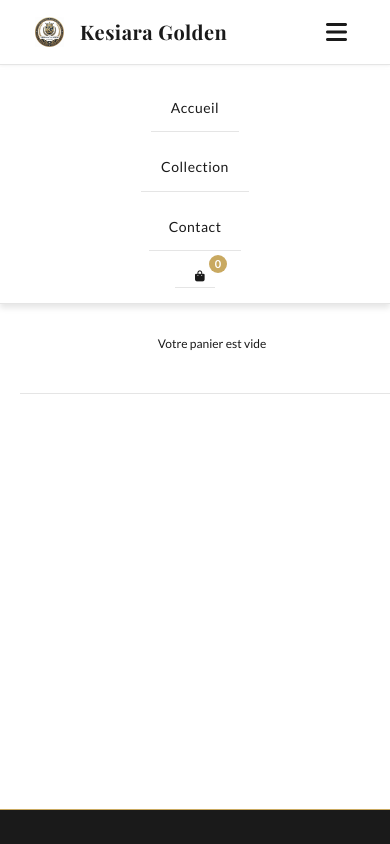
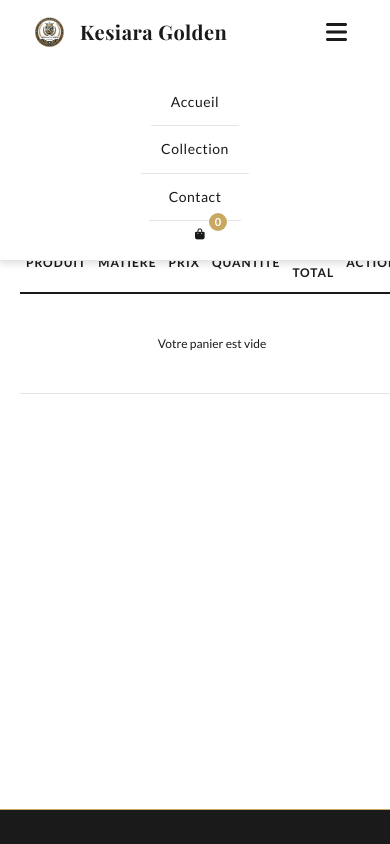
Before and after one commit to s-bep/kesiara-golden, a website: page cart.html in a window 390 px wide. Both pictures are taken after a click on the button "Menu". Shown: the top 844 px of the page. Drawn offline with nearby package versions, Linux system fonts and the light colour scheme.

Commit message:
Fix: Improve mobile navbar responsiveness with absolute positioning and !important rules

```diff
--- a/styles.css
+++ b/styles.css
@@ -867,7 +867,6 @@ body {
         padding: 0 15px;
         max-width: 100%;
     }
-
     /* NAVBAR MOBILE */
     .navbar {
         padding: 12px 0;
@@ -887,47 +886,69 @@ body {
     }
 
     .navbar-toggle {
-        display: flex;
+        display: flex !important;
         align-items: center;
         justify-content: center;
+        background: none !important;
+        border: none !important;
     }
 
     .navbar-nav {
-        position: fixed;
-        top: 70px;
-        left: 0;
-        right: 0;
-        background: var(--white);
-        flex-direction: column;
-        gap: 0;
-        padding: 0;
-        max-height: 0;
-        overflow: hidden;
-        transition: max-height 0.3s ease;
-        border-bottom: 1px solid var(--border);
-        box-shadow: 0 4px 6px rgba(0,0,0,0.1);
+        position: absolute !important;
+        top: 100% !important;
+        left: 0 !important;
+        right: 0 !important;
+        background: var(--white) !important;
+        flex-direction: column !important;
+        gap: 0 !important;
+        padding: 0 !important;
+        max-height: 0 !important;
+        overflow: hidden !important;
+        transition: max-height 0.3s ease !important;
+        border-bottom: 1px solid var(--border) !important;
+        box-shadow: 0 4px 6px rgba(0,0,0,0.1) !important;
+        z-index: 999 !important;
     }
 
     .navbar-nav.active {
-        max-height: 300px;
-        padding: 15px 0;
+        max-height: 400px !important;
+        padding: 15px 0 !important;
     }
 
     .navbar-nav .nav-link {
-        display: block;
-        padding: 12px 20px;
-        border-bottom: 1px solid var(--border);
-        font-size: 14px;
+        display: block !important;
+        padding: 12px 20px !important;
+        border-bottom: 1px solid var(--border) !important;
+        font-size: 14px !important;
+        color: var(--dark) !important;
+        text-decoration: none !important;
     }
 
     .navbar-nav .nav-link::after {
-        display: none;
+        display: none !important;
+    }
+
+    .navbar-nav .nav-link:hover {
+        background-color: var(--light) !important;
+        color: var(--gold) !important;
     }
 
     .navbar-nav .cart-icon {
-        padding: 12px 20px;
-        justify-content: flex-start;
-        border-bottom: 1px solid var(--border);
+        display: flex !important;
+        padding: 12px 20px !important;
+        justify-content: flex-start !important;
+        border-bottom: 1px solid var(--border) !important;
+        background: none !important;
+        border: none !important;
+        color: var(--dark) !important;
+        cursor: pointer !important;
+    }
+
+    .navbar-nav .cart-icon:hover {
+        background-color: var(--light) !important;
+        color: var(--gold) !important;
+    }
+
     }
 
     /* NAVBAR */
```
